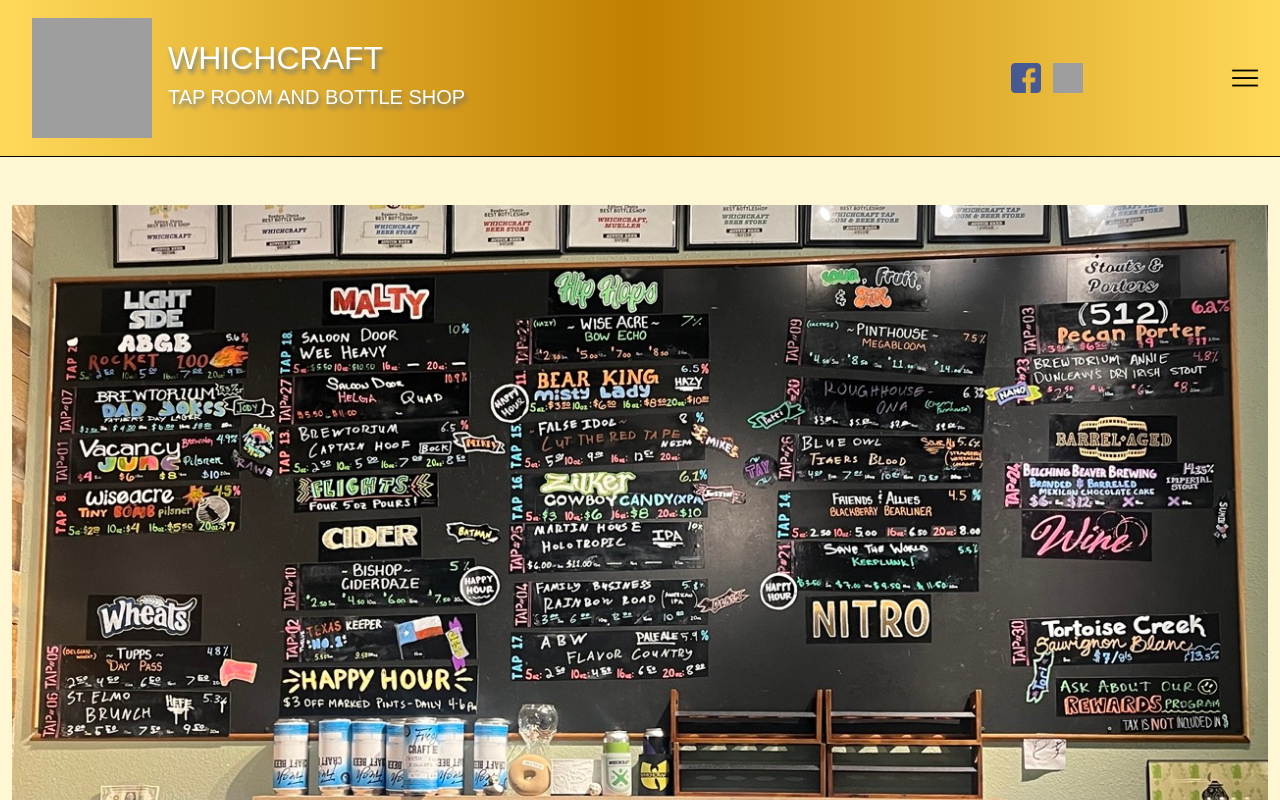
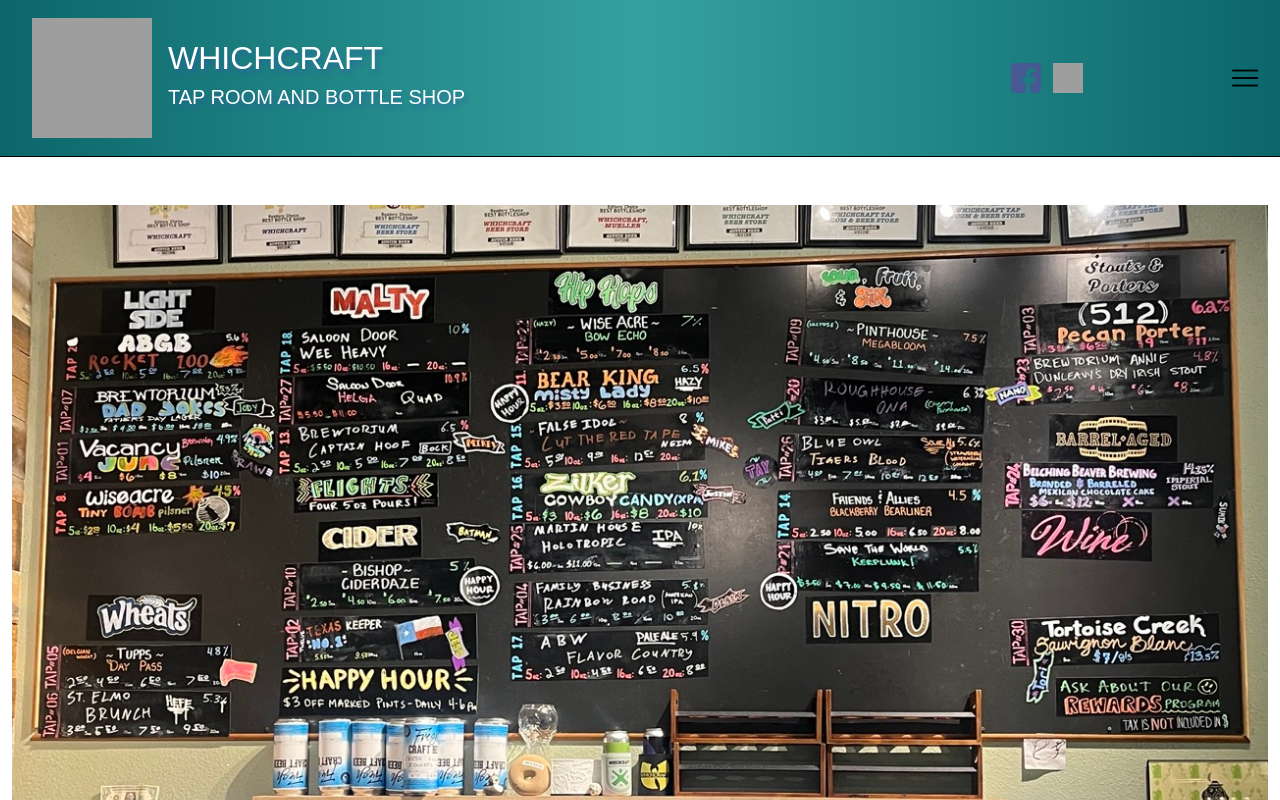
Before and after one commit to cchester11/whichcraft, a React (Create React App) app in the folder frontend/: page / in a window 1280 px wide. Built offline with nearby package versions, Linux system fonts and the light colour scheme; no server answers; grey boxes are pictures that could not be loaded.

Commit message:
css changes

```diff
--- a/frontend/src/components/BeersList.js
+++ b/frontend/src/components/BeersList.js
@@ -44,7 +44,7 @@
             <div className="container text-center beer-menu">
                   <div className="row d-flex justify-content-center">
                         {beers.map((beer, index) => (
-                              <div className="card" key={index} value={beer} style={{ width: "18rem" }}>
+                              <div className="card m-2" key={index} value={beer} style={{ width: "18rem" }}>
                                     <div className="card-body">
                                           <h5 className="card-title beer-title">
                                                 {beer[0]}
--- a/frontend/src/stylesheets/main.css
+++ b/frontend/src/stylesheets/main.css
@@ -1,9 +1,9 @@
 /* root colors */
 :root {
-      --primary-color: #fff7d4;
-      --secondary-color: #ffd95a;
-      --tertiary-color: #c07f00;
-      --enhance-color: #4c3d3d;
+      --primary-color: #071952;
+      --secondary-color: #0B666A;
+      --tertiary-color: #35A29F;
+      --enhance-color: #97FEED;
 }
 
 /* body and html  */
@@ -18,14 +18,14 @@
       display: flex;
       flex-direction: column;
       /* background-image: linear-gradient(to bottom left, var(--enhance-color), var(--secondary-color)); */
-      background-color: var(--primary-color);
+      /* background-color: var(--primary-color); */
+      background-color: white;
 }
 
 /* header settings */
 .navbar-custom {
       /* position: fixed; */
       width: 100%;
-      /* background-color: #fcfc69; */
       background-image: linear-gradient(to right, var(--secondary-color), var(--tertiary-color), var(--secondary-color));
       /* background-image: url('./images/woodboard-header-bg.jpeg'); */
       display: flex;
@@ -66,7 +66,7 @@
 .card {
       border: none;
       /* background-image: linear-gradient(to bottom left, var(--tertiary-color), var(--secondary-color)); */
-      background-color: var(--primary-color);
+      background-color: var(--tertiary-color);
       margin-bottom: 3%;
 }
 .hero-image {
@@ -74,13 +74,13 @@
 }
 .beer-menu-header {
       font-family: fantasy;
-      border-bottom: 1px solid #e2e25e;
+      border-bottom: 1px solid var(--secondary-color);
       text-shadow: 2px 4px 4px rgba(46,91,173,0.6);
       width: fit-content;
 }
 .beer-title {
       font-family: fantasy;
-      border-bottom: 1px solid #e2e25e;
+      border-bottom: 1px solid var(--secondary-color);
       text-transform: uppercase;
       text-shadow: 1px 3px 3px rgba(46,91,173,0.6);
 }
@@ -99,11 +99,11 @@
       justify-content: center;
 }
 .beer-fact {
-      border-bottom: 1px solid #e2e25e;
+      border-bottom: 1px solid var(--secondary-color);
       width: fit-content;
 }
 .list-group-item {
-      background-color: var(--primary-color);
+      background-color: var(--tertiary-color);
 }
 
 /* newsletter page settings */
@@ -125,16 +125,16 @@
 }
 .newsletter-title {
       font-family: fantasy;
-      border-bottom: 1px solid #e2e25e;
+      border-bottom: 1px solid var(--tertiary-color);
       width: fit-content;
       text-shadow: 1px 3px 3px rgba(46,91,173,0.6);
 }
 .per-newsletter {
-      border-top: solid 2px #e2e252;
+      border-top: solid 2px var(--secondary-color);
 }
 .section-background-1 {
       padding-block: 2%;
-      background-color: var(--primary-color);
+      background-color: var(--tertiary-color);
 }
 .section-background-2 {
       padding-block: 2%;
@@ -153,10 +153,10 @@
 /* footer settings */
 footer {
       padding-block: 2%;
-      background-color: #fcfc69;
+      background-color: var(--secondary-color);
       margin-top: auto;
       /* background-image: linear-gradient(to bottom right, #e2e25e, #71712f); */
-      background-image: linear-gradient(to bottom right, #d8d8d8, #808080);
+      background-image: linear-gradient(to bottom right, var(--secondary-color), var(--tertiary-color));
 }
 
 /*Filter styles*/
```
